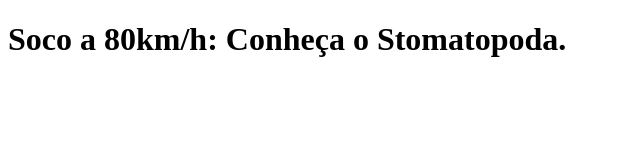
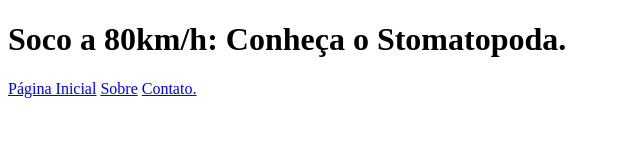
Before and after one commit to marcoPoloJr/Trybe-exercicios, a plain HTML site: page fundamentos/bloco-3-introducao-a-html-e-css/dia-4-html-semantico/index.html in a window 1280 px wide. Shown: the whole page, without its empty margins (0-640 px from the left). Drawn offline with Linux system fonts and the light colour scheme.

Commit message:
Links Adicionados

```diff
--- a/fundamentos/bloco-3-introducao-a-html-e-css/dia-4-html-semantico/index.html
+++ b/fundamentos/bloco-3-introducao-a-html-e-css/dia-4-html-semantico/index.html
@@ -8,6 +8,11 @@
   <body>
     <header>
       <h1>Soco a 80km/h: Conheça o Stomatopoda.</h1>
+      <nav>
+        <a href="http://">Página Inicial</a>
+        <a href="http://">Sobre</a>
+         <a href="http://">Contato.</a>
+      </nav>
     </header>
 
   </body>
```
